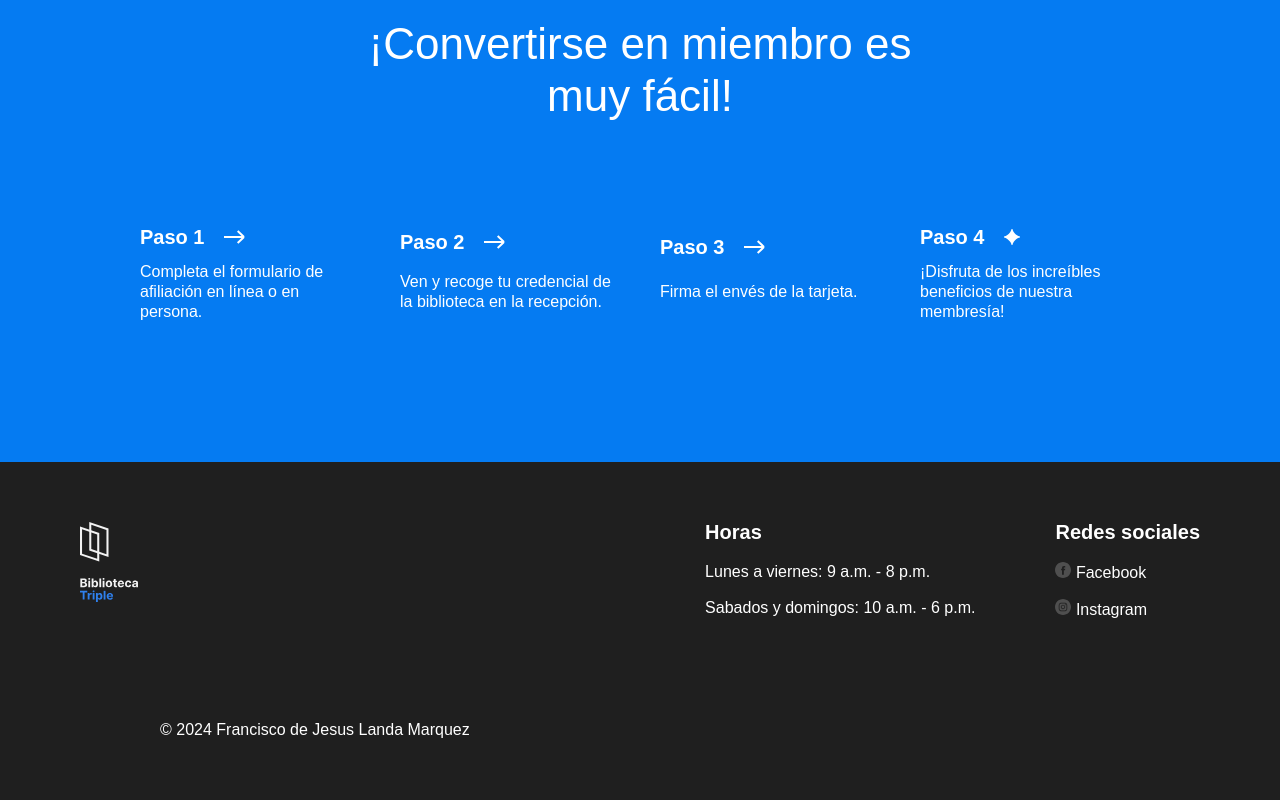
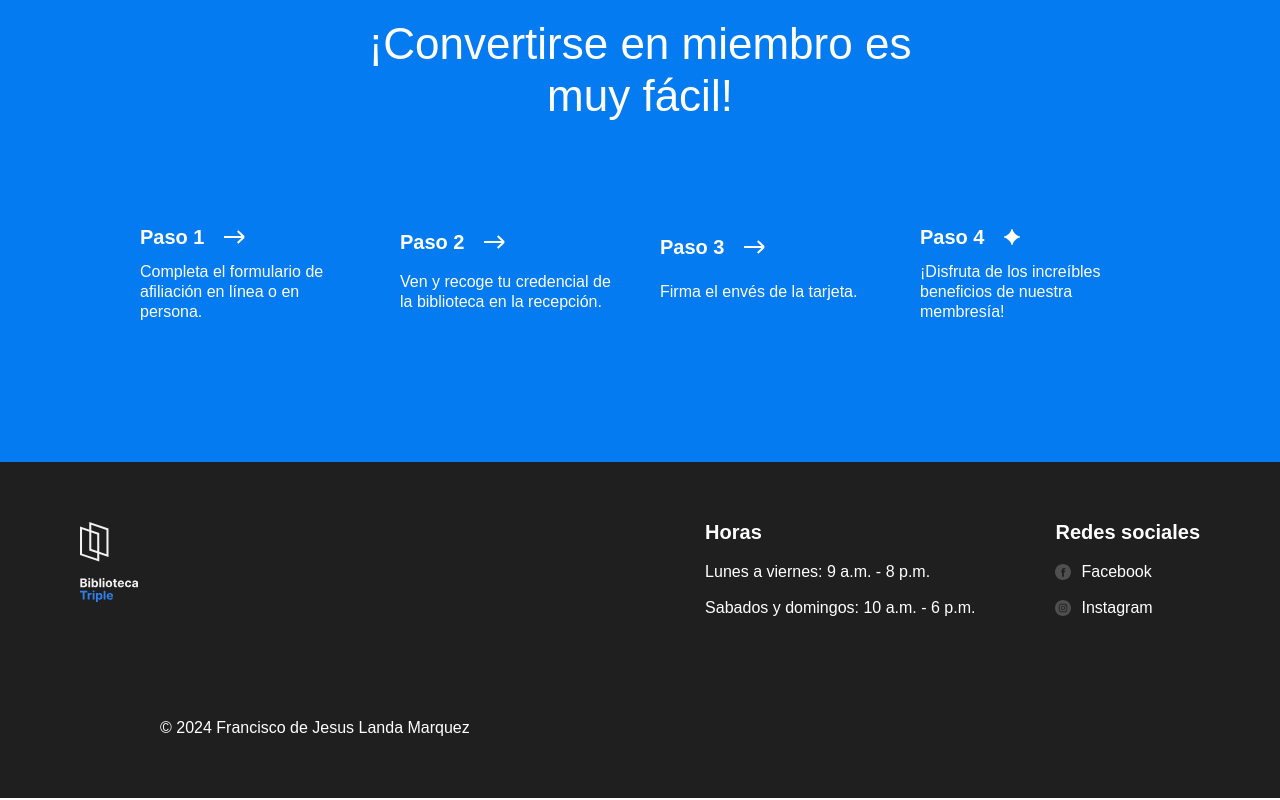
Before and after one commit to AlphaFranck/web_project_library, a plain HTML site: page index.html in a window 1280 px wide. Shown: the part 3020-3820 px from the top of the page. Drawn offline with Linux system fonts and the light colour scheme.

Commit message:
correciones

```diff
--- a/styles/style.css
+++ b/styles/style.css
@@ -342,7 +342,7 @@
 .footer {
   background-color: #1f1f1f;
   color: #ffffff;
-  box-sizing: content-box;
+  box-sizing: border-box;
   padding: 60px 80px;
 }
 
@@ -364,14 +364,14 @@
 .footer__logo {
   display: flex;
   flex-direction: column;
-  max-height: 80px;
+  height: 80px;
   width: 58px;
 }
 
 .footer__column-heading {
   font-size: 20px;
-  padding-bottom: 20px;
   margin: 0;
+  margin-bottom: 20px;
 }
 
 .footer__list {
@@ -393,6 +393,9 @@
 .footer__column-link {
   color: white;
   text-decoration: none;
+  display: flex;
+  align-items: center;
+  column-gap: 10px;
 }
 
 .footer__social-icon {
```
